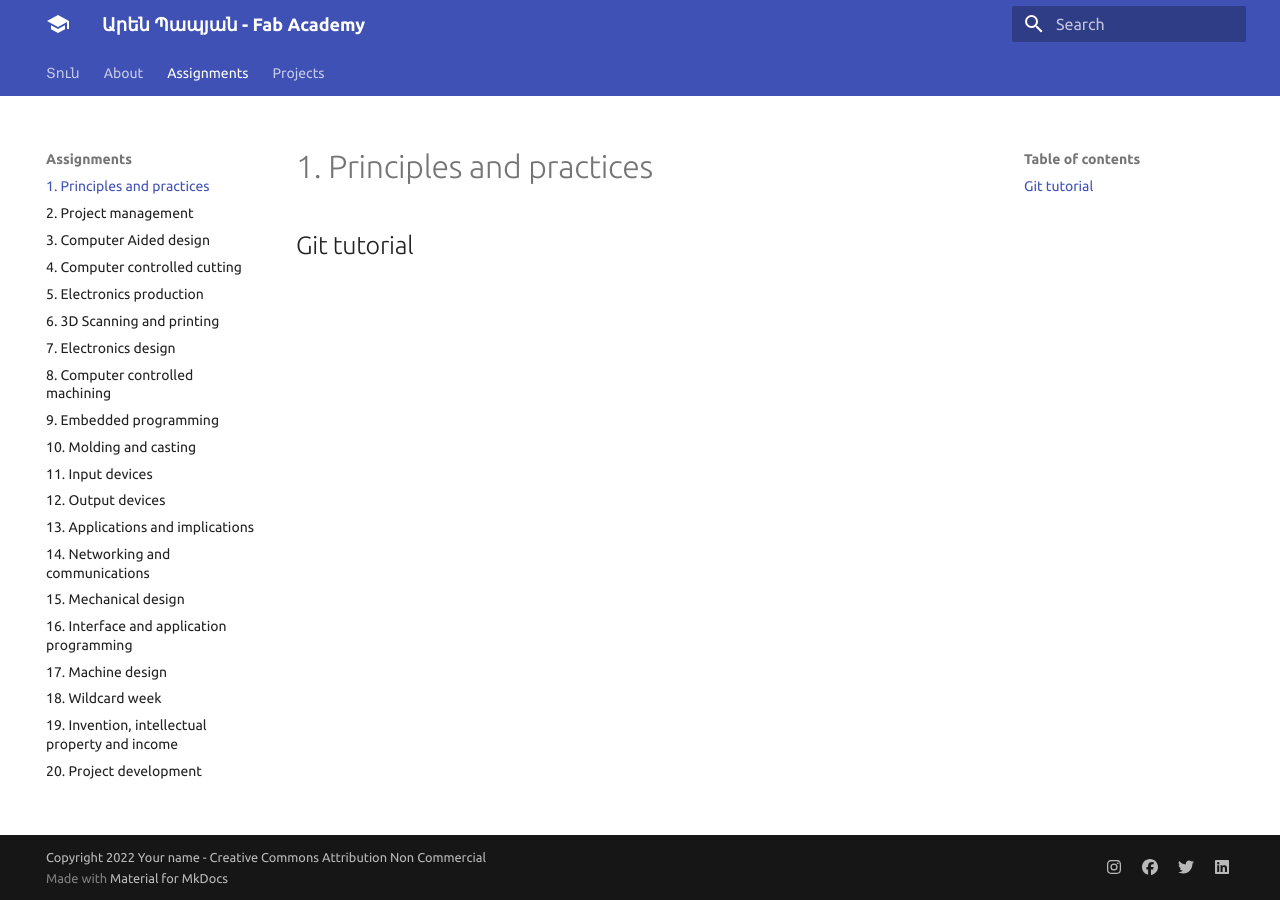
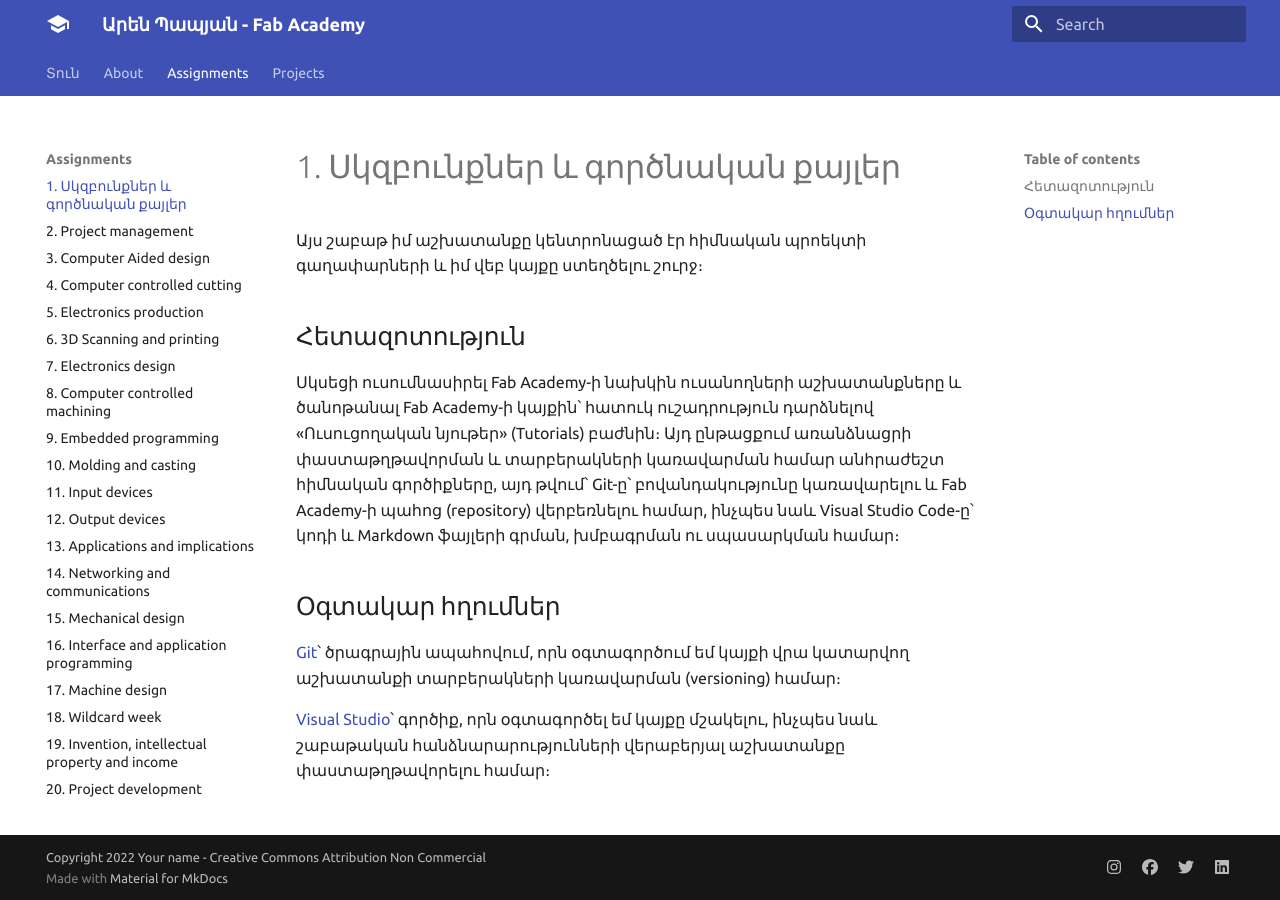
Before and after one commit to ArenPapyan/Aren_Papyan, an MkDocs documentation site: the page built from docs/assignments/week01.md, in a window 1280 px wide. Built offline with MkDocs 1.6.1 and Material for MkDocs 9.7.7, drawn with Linux system fonts in a browser that asks for light colours.

Commit message:
Updated docs

```diff
--- a/docs/assignments/week01.md
+++ b/docs/assignments/week01.md
@@ -1,3 +1,12 @@
-# 1. Principles and practices
+# 1. Սկզբունքներ և գործնական քայլեր
 
-## Git tutorial
+Այս շաբաթ իմ աշխատանքը կենտրոնացած էր հիմնական պրոեկտի գաղափարների և իմ վեբ կայքը ստեղծելու շուրջ։
+
+## Հետազոտություն
+Սկսեցի ուսումնասիրել Fab Academy-ի նախկին ուսանողների աշխատանքները և ծանոթանալ Fab Academy-ի կայքին՝ հատուկ ուշադրություն դարձնելով «Ուսուցողական նյութեր» (Tutorials) բաժնին։ Այդ ընթացքում առանձնացրի փաստաթղթավորման և տարբերակների կառավարման համար անհրաժեշտ հիմնական գործիքները, այդ թվում՝ Git-ը՝ բովանդակությունը կառավարելու և Fab Academy-ի պահոց (repository) վերբեռնելու համար, ինչպես նաև Visual Studio Code-ը՝ կոդի և Markdown ֆայլերի գրման, խմբագրման ու սպասարկման համար։
+
+
+## Օգտակար հղումներ
+[Git](https://git-scm.com/install/windows)՝ ծրագրային ապահովում, որն օգտագործում եմ կայքի վրա կատարվող աշխատանքի տարբերակների կառավարման (versioning) համար։
+
+[Visual Studio](https://code.visualstudio.com/)՝ գործիք, որն օգտագործել եմ կայքը մշակելու, ինչպես նաև շաբաթական հանձնարարությունների վերաբերյալ աշխատանքը փաստաթղթավորելու համար։
```
